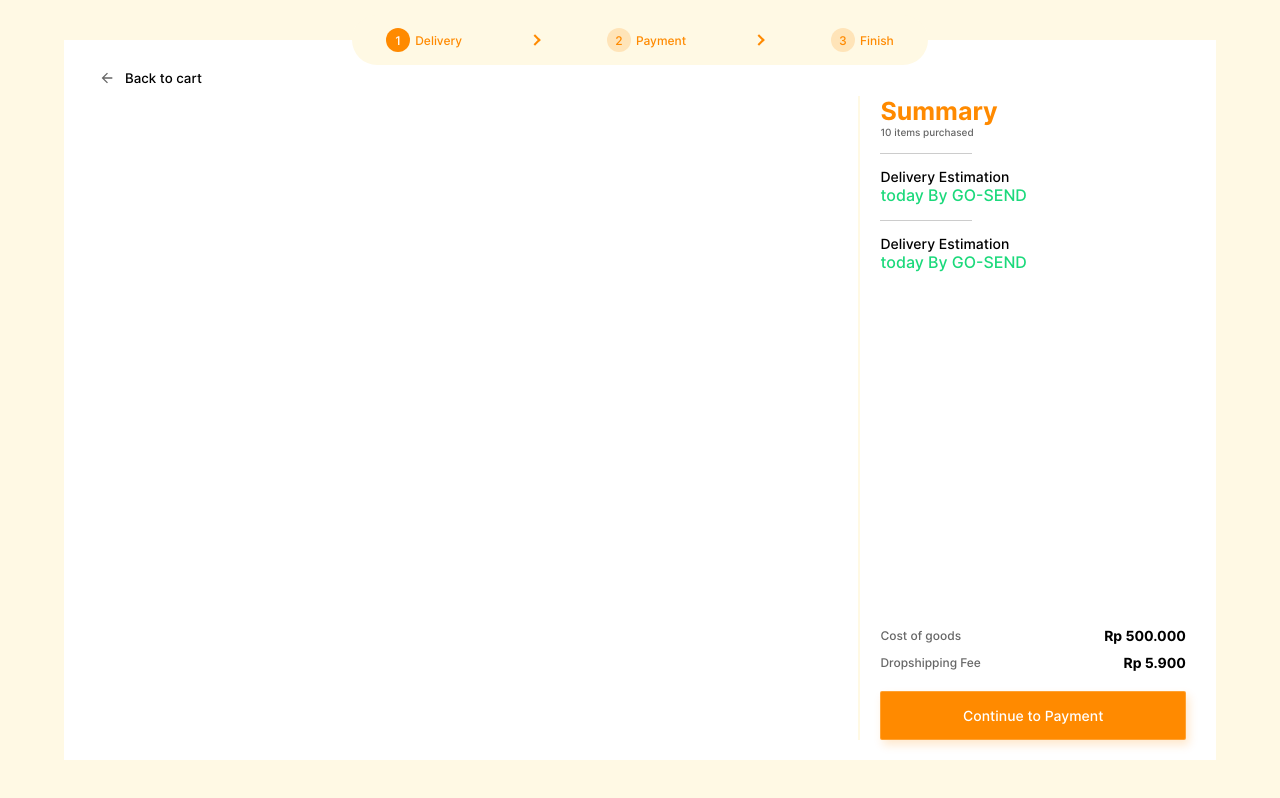
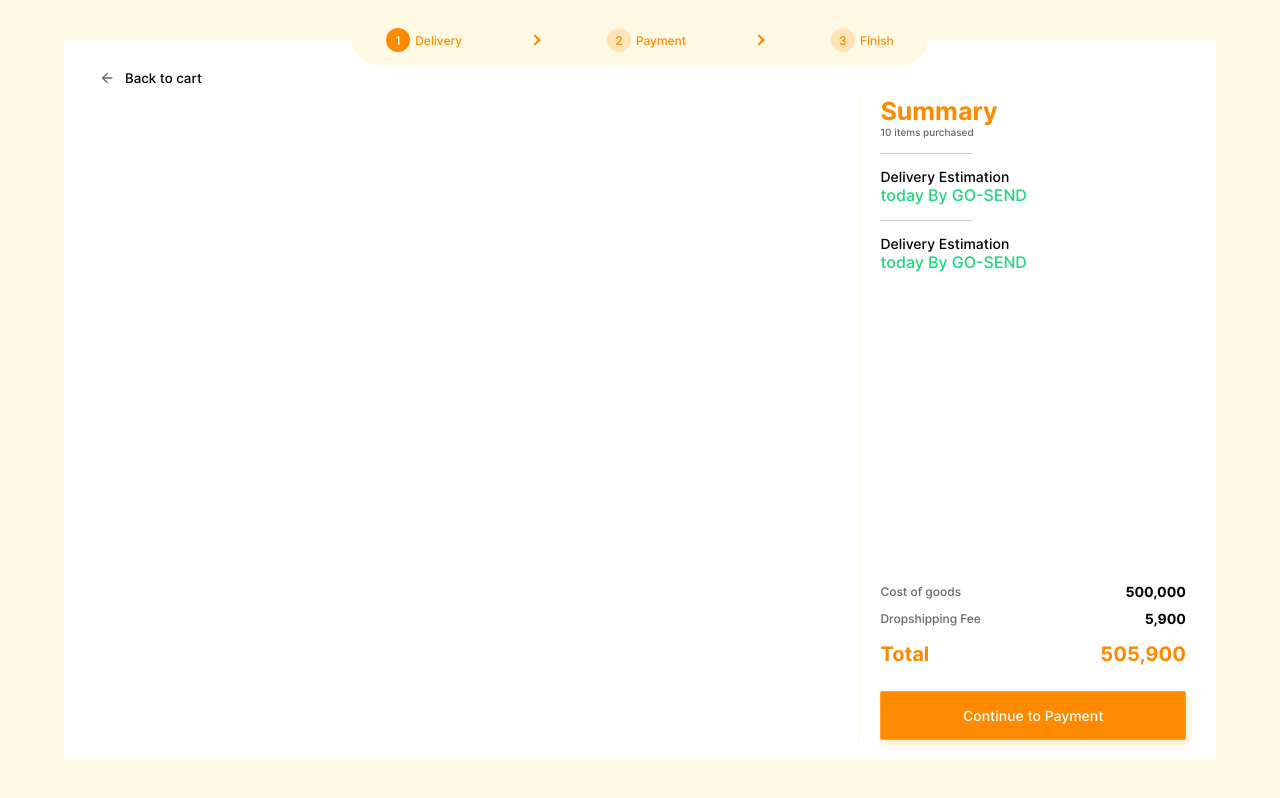
Before and after one commit to satriyawicaksana/jakmall, a Vue app: page / in a window 1280 px wide. Built offline with nearby package versions, Linux system fonts and the light colour scheme.

Commit message:
adding computed total and fixing currency

```diff
--- a/src/App.vue
+++ b/src/App.vue
@@ -49,7 +49,11 @@
                 :title="list.title"
                 :amount="list.amount"
               />
-              <OrangeButton :title="formObj.buttonText[activeStep]" />
+              <div class="totalamount">
+                <p class="totalamount__title">Total</p>
+                <p class="totalamount__amount">{{totalAmount}}</p>
+              </div>
+              <OrangeButton v-if="activeStep!=2" :title="formObj.buttonText[activeStep]" />
             </div>
           </div>
         </div>
@@ -93,6 +97,15 @@ export default {
         { title: "Dropshipping Fee", amount: 5900 }
       ]
     };
+  },
+  computed: {
+    totalAmount: function() {
+      return new Intl.NumberFormat("en-EN", {
+        /* style: "currency",
+        currency: "IDR", */
+        minimumFractionDigits: 0
+      }).format(this.listCost.reduce((a, b) => a.amount + b.amount));
+    }
   },
   methods: {
     resetField: function() {
@@ -268,4 +281,12 @@ html, body, button {
 .summary__bot {
   width: 100%;
 }
+
+.totalamount {
+  flexbox(row, space-between, center);
+  margin: 1.5rem 0;
+  color: orange;
+  font-family: inter-bold;
+  font-size: 2rem;
+}
 </style>
--- a/src/components/ListCost.vue
+++ b/src/components/ListCost.vue
@@ -11,9 +11,9 @@ export default {
   props: ["title", "amount"],
   computed: {
     formatAmount: function() {
-      return new Intl.NumberFormat("id-ID", {
-        style: "currency",
-        currency: "IDR",
+      return new Intl.NumberFormat("en-EN", {
+        /* style: "currency",
+        currency: "IDR", */
         minimumFractionDigits: 0
       }).format(this.amount);
     }
```
